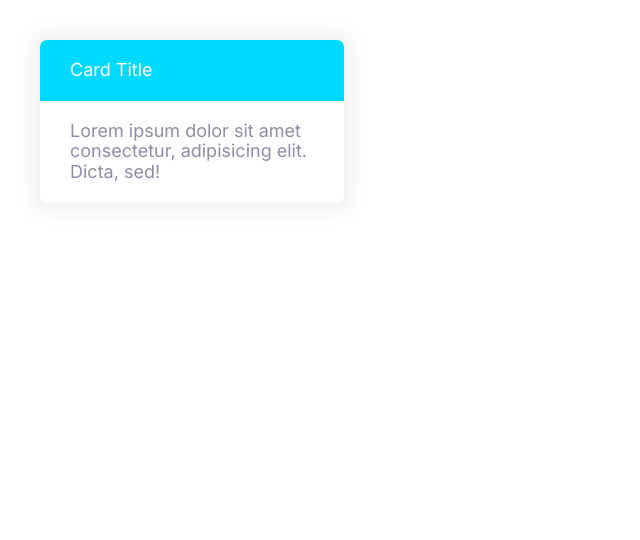
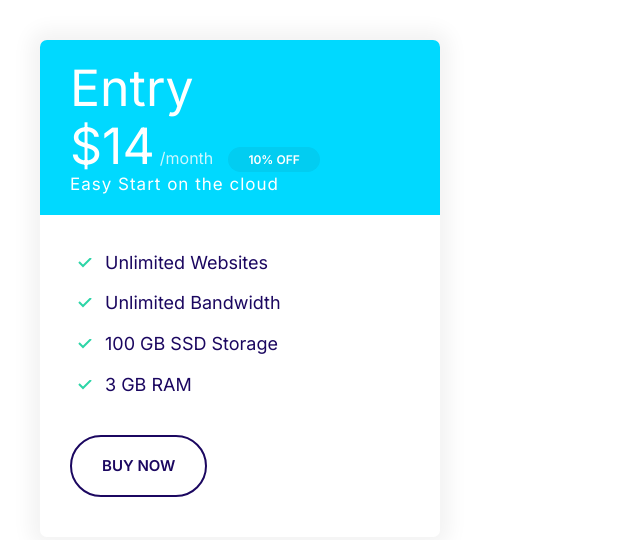
Before and after one commit to Cielo2021/cloud, a plain HTML site: page index.html in a window 1280 px wide. Shown: the whole page, without its empty margins (0-640 px from the left). Drawn offline with Linux system fonts and the light colour scheme.

Commit message:
Added Plans

```diff
--- a/css/style.css
+++ b/css/style.css
@@ -117,6 +117,7 @@ a {
 
 .badge--small {
     font-size: 1.6rem;
+    padding: 0.5rem 1.5re;
 }
 
 @media screen and (min-width: 1024px) {
@@ -283,7 +284,9 @@ a {
 .card {
     border-radius: 7px;
     box-shadow: 0 0 20px 10px #f3f3f3;
+    max-width: 400px;
     overflow: hidden;
+    width: 100%;
 }
 
 .card__header,
@@ -300,3 +303,56 @@ a {
     background: var(--color-secondary);
     color: #fff;
 }
+
+.card--secondary .badge--secondary {
+    background: #02cdf1;
+
+}
+
+/* Plan */
+.plan__name {
+    color: #fff;
+    margin: 0;
+    font-weight: 500;
+    font-size: 2.4rem;
+}
+
+.plan__price {
+    font-size: 6rem;
+}
+
+.plan__billing-cycle {
+    font-size: 2.4rem;
+    font-weight: 300;
+    opacity: 0.8;
+    margin-right: 1rem;
+}
+
+.plan__description {
+    font-size: 2rem;
+    font-weight: 300;
+    letter-spacing: 1px;
+    display: block;
+}
+
+.plan .list__item {
+    margin-bottom: 2rem;
+}
+
+@media screen and (min-width: 1024px) {
+    .plan__name {
+        font-size: 5rem;
+    }
+
+    .plan__price {
+        font-size: 5rem;
+    }
+
+    .plan__billing-cycle {
+        font-size: 1.6rem;
+    }
+
+    .plan__description {
+        font-size: 1.7rem;
+    }
+}
--- a/index.html
+++ b/index.html
@@ -14,14 +14,27 @@
     <link rel="stylesheet" href="css/style.css" />
   </head>
   <body>
-    <div style="width: 30%; padding: 4rem">
-      <div class="card card--secondary">
-        <header class="card__header">Card Title</header>
-        <div class="card__body">
-          Lorem ipsum dolor sit amet consectetur,
-          adipisicing elit. Dicta, sed!
-        </div>
+    <div style="width: 50%; padding: 4rem">
+      <div class="plan">
+        <div class="card card--secondary">
+          <header class="card__header">
+            <h3 class="plan__name">Entry</h3>
+            <span class="plan__price">$14</span>
+            <span class="plan__billing-cycle">/month</span>
+            <span class="badge badge--secondary badge--small">10% OFF</span>
+            <span class="plan__description">Easy Start on the cloud</span>
+          </header>
+          <div class="card__body">
+            <ul class="list list--tick">
+              <li class="list__item">Unlimited Websites</li>
+              <li class="list__item">Unlimited Bandwidth</li>
+              <li class="list__item">100 GB SSD Storage</li>
+              <li class="list__item">3 GB RAM</li>
+            </ul>
+            <button class="btn btn--outline btn-block">Buy Now</button>
+
+          </div>
       </div>
-    </div>
+      </div>
   </body>
 </html>
```
